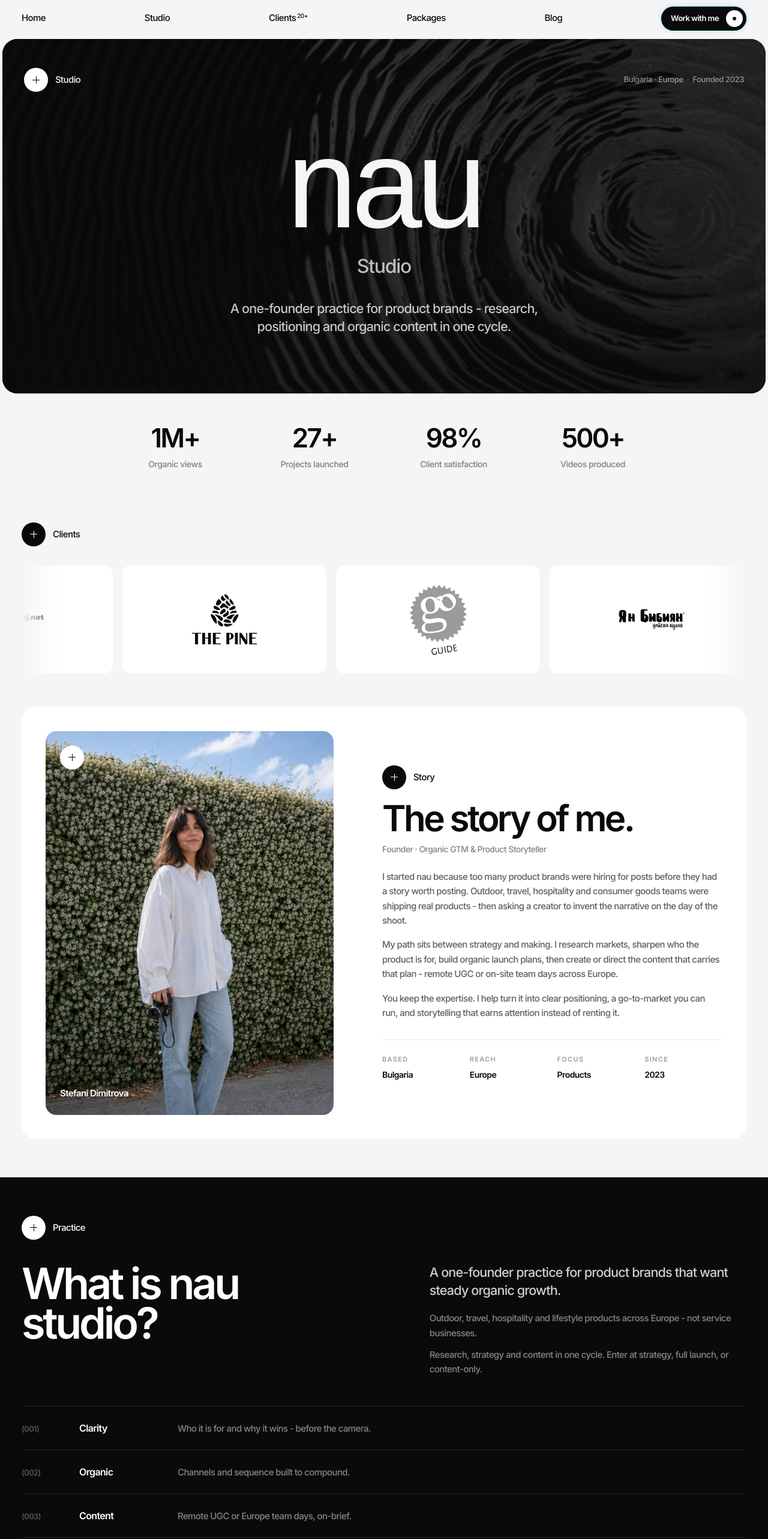
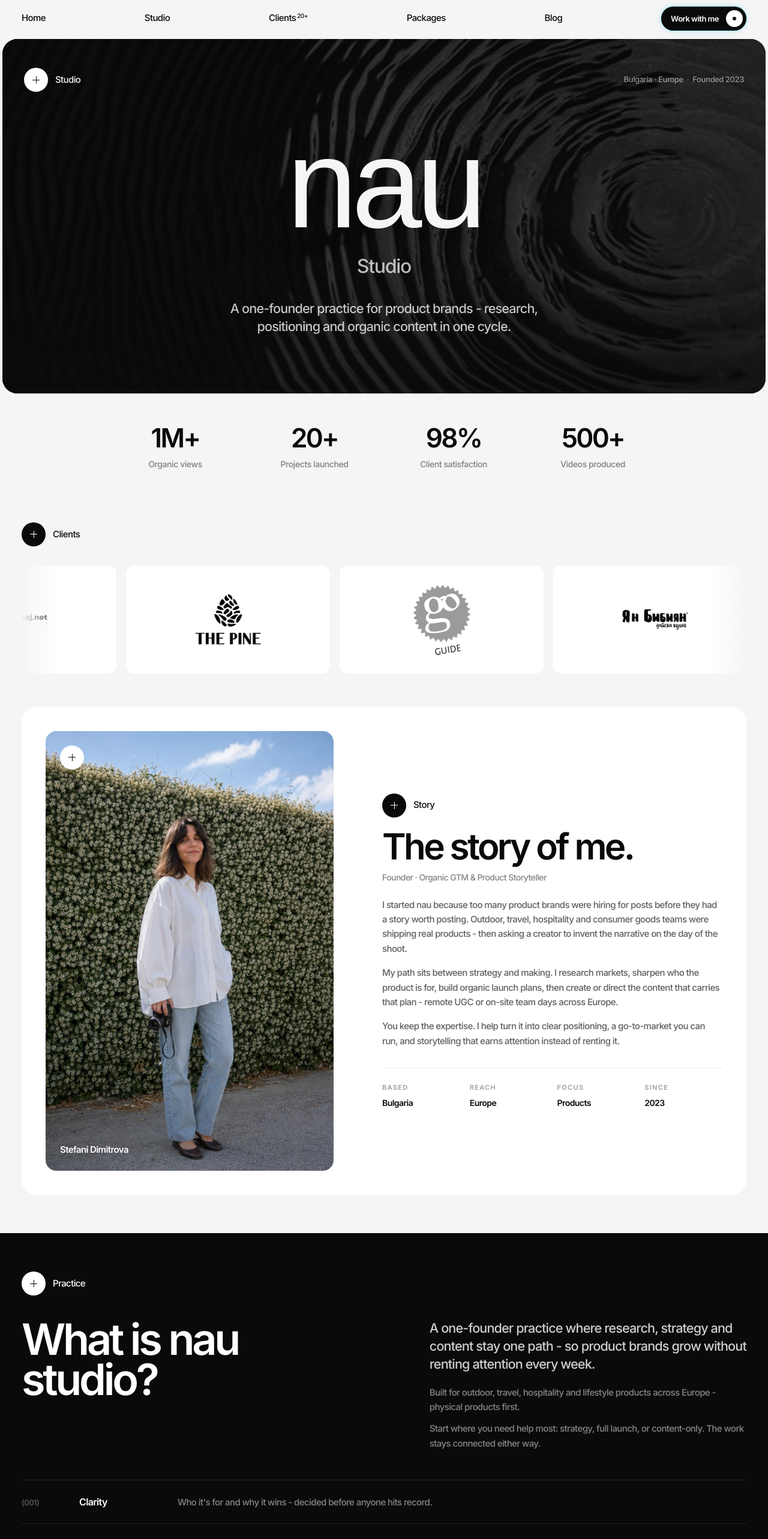
Before and after one commit to stephanie569/NAU-Web, a Next.js app: page /studio in a window 1280 px wide. Shown: the top 2566 px of the page at 60% size. Built offline with nearby package versions, Linux system fonts and the light colour scheme; a web font is replaced by a local one.

Commit message:
NAU 7.5
about me

```diff
--- a/src/app/globals.css
+++ b/src/app/globals.css
@@ -102,10 +102,12 @@
 
 .nau-electric-spacer {
   display: inline-flex;
+  align-items: center;
   width: fit-content;
   max-width: 100%;
   overflow: visible;
   vertical-align: middle;
+  line-height: 0;
 }
 
 .nau-electric-spacer.w-full {
--- a/src/app/studio/page.tsx
+++ b/src/app/studio/page.tsx
@@ -1,5 +1,7 @@
 import type { Metadata } from "next";
 import Image from "next/image";
+import Link from "next/link";
+import { BlogPreviewSection } from "@/components/BlogPreviewSection";
 import { ClientsSection } from "@/components/ClientsSection";
 import { NauButton } from "@/components/NauButton";
 import { NauLogoMark } from "@/components/NauLogoMark";
@@ -172,13 +174,13 @@ export default function StudioPage() {
       >
         <div className="mx-auto w-full max-w-[1520px]">
           <div className="grid gap-8 rounded-[24px] bg-white p-5 md:gap-10 md:p-8 lg:grid-cols-[minmax(0,0.95fr)_minmax(0,1.05fr)] lg:items-center lg:gap-12 lg:p-10">
-            <div className="relative mx-auto aspect-[3/4] w-full max-w-[480px] overflow-hidden rounded-[18px] bg-[#f0f0f0] lg:mx-0">
+            <div className="relative mx-auto aspect-[670/1024] w-full max-w-[480px] overflow-hidden rounded-[18px] bg-[#f0f0f0] lg:mx-0">
               <Image
                 src={story.photo.src}
                 alt={story.photo.alt}
                 fill
                 priority
-                className="object-cover object-[center_20%]"
+                className="object-cover object-center"
                 sizes="(max-width: 1024px) 100vw, 480px"
               />
               <div className="pointer-events-none absolute inset-0 flex flex-col justify-between p-5 md:p-6">
@@ -376,11 +378,34 @@ export default function StudioPage() {
             </ol>
           </div>
 
-          <div className="mt-10">
-            <NauButton href="/#packages">See packages</NauButton>
+          <div className="mt-12 flex flex-col gap-6 border-t border-[#0a0a0a]/10 pt-8 sm:mt-14 sm:flex-row sm:items-end sm:justify-between sm:gap-10 md:pt-10">
+            <div className="max-w-[36rem]">
+              <p className="text-[12px] font-semibold uppercase tracking-[0.14em] text-[#0a0a0a]/40">
+                {cycle.cta.label}
+              </p>
+              <p className="mt-3 text-[clamp(1.35rem,2.4vw,1.75rem)] leading-snug font-semibold tracking-[-0.045em] text-[#0a0a0a]">
+                {cycle.cta.title}
+              </p>
+              <p className="mt-3 text-[15px] leading-relaxed font-medium tracking-[-0.03em] text-[#0a0a0a]/55">
+                {cycle.cta.text}
+              </p>
+            </div>
+            <div className="flex flex-wrap items-center gap-3 self-start sm:self-end">
+              <Link
+                href={cycle.cta.secondary.href}
+                className="inline-flex items-center rounded-full border border-[#0a0a0a]/15 px-4 py-2.5 text-[13px] font-semibold tracking-[-0.04em] text-[#0a0a0a] transition-opacity hover:opacity-70"
+              >
+                {cycle.cta.secondary.button}
+              </Link>
+              <NauButton href={cycle.cta.primary.href} electric>
+                {cycle.cta.primary.button}
+              </NauButton>
+            </div>
           </div>
         </div>
       </section>
+
+      <BlogPreviewSection />
     </>
   );
 }
--- a/src/components/Header.tsx
+++ b/src/components/Header.tsx
@@ -118,7 +118,7 @@ export function Header() {
             <Link
               key={link.href}
               href={link.href}
-              className={`shrink-0 text-[15px] font-medium tracking-[-0.04em] transition-opacity ${linkClass}`}
+              className={`flex shrink-0 items-center text-[15px] font-medium tracking-[-0.04em] transition-opacity ${linkClass}`}
             >
               {link.label}
               {"count" in link && link.count ? (
@@ -129,7 +129,11 @@ export function Header() {
             </Link>
           ))}
 
-          <NauButton href="/contact" variant={isDark ? "light" : "dark"}>
+          <NauButton
+            href="/contact"
+            variant={isDark ? "light" : "dark"}
+            className="shrink-0"
+          >
             Work with me
           </NauButton>
         </nav>
--- a/src/components/NauButton.tsx
+++ b/src/components/NauButton.tsx
@@ -124,7 +124,7 @@ export function NauButton({
 
   return (
     <span
-      className={`nau-electric-spacer ${wantsFullWidth ? "w-full" : "self-start"} ${className}`}
+      className={`nau-electric-spacer inline-flex items-center ${wantsFullWidth ? "w-full" : ""} ${className}`.trim()}
     >
       {button}
     </span>
--- a/src/lib/data.ts
+++ b/src/lib/data.ts
@@ -58,7 +58,7 @@ export const services = [
 ];
 
 export const stats = [
-  { value: "27+", label: "projects" },
+  { value: "20+", label: "projects" },
   { value: "98%", label: "Client satisfaction rate" },
   { value: "+30%", label: "Conversion Rate Improvement" },
   { value: "3-4 weeks", label: "Delivery time" },
@@ -163,7 +163,7 @@ export const faqs = [
   {
     question: "Who do you work with?",
     answer:
-      "Product brands that want steady growth: outdoor, travel, marine, consumer tech, lifestyle, sustainable goods and sports equipment. Physical products, not service businesses.",
+      "Product brands that want steady growth: outdoor, travel, marine, consumer tech, lifestyle, sustainable goods and sports equipment. Focus is physical products.",
   },
   {
     question: "What do you actually help with?",
--- a/src/lib/sections.ts
+++ b/src/lib/sections.ts
@@ -653,7 +653,7 @@ export const faqItems = [
   {
     question: "Who do you work with?",
     answer:
-      "Product brands that want steady growth: outdoor, travel, marine, consumer tech, lifestyle, sustainable goods and sports equipment. Physical products, not service businesses.",
+      "Product brands that want steady growth: outdoor, travel, marine, consumer tech, lifestyle, sustainable goods and sports equipment. Focus is physical products.",
   },
   {
     question: "What do you actually help with?",
@@ -796,7 +796,7 @@ export const studioPageCopy = {
   impact: {
     stats: [
       { value: "1M+", label: "Organic views" },
-      { value: "27+", label: "Projects launched" },
+      { value: "20+", label: "Projects launched" },
       { value: "98%", label: "Client satisfaction" },
       { value: "500+", label: "Videos produced" },
     ],
@@ -829,26 +829,26 @@ export const studioPageCopy = {
     label: "Practice",
     title: "What is nau studio?",
     lead:
-      "A one-founder practice for product brands that want steady organic growth.",
+      "A one-founder practice where research, strategy and content stay one path - so product brands grow without renting attention every week.",
     body: [
-      "Outdoor, travel, hospitality and lifestyle products across Europe - not service businesses.",
-      "Research, strategy and content in one cycle. Enter at strategy, full launch, or content-only.",
+      "Built for outdoor, travel, hospitality and lifestyle products across Europe - physical products first.",
+      "Start where you need help most: strategy, full launch, or content-only. The work stays connected either way.",
     ],
     pillars: [
       {
         number: "001",
         title: "Clarity",
-        text: "Who it is for and why it wins - before the camera.",
+        text: "Who it's for and why it wins - decided before anyone hits record.",
       },
       {
         number: "002",
-        title: "Organic",
-        text: "Channels and sequence built to compound.",
+        title: "Strategy",
+        text: "Organic channels and a launch sequence built to compound, not spike.",
       },
       {
         number: "003",
         title: "Content",
-        text: "Remote UGC or Europe team days, on-brief.",
+        text: "Remote UGC or Europe team days, shot to the brief from steps one and two.",
       },
     ],
   },
@@ -861,7 +861,7 @@ export const studioPageCopy = {
     label: "Method",
     title: "The full cycle of my work.",
     lead:
-      "One 360 path from blank page to assets you can run. Most creators start at the post. I start earlier and finish later.",
+      "Five steps from blank page to assets you can run. Most creators start at the post. I start with the product - and finish after the first learning loop.",
     columns: {
       stage: "Stage",
       focus: "Focus",
@@ -871,34 +871,47 @@ export const studioPageCopy = {
       {
         number: "001",
         title: "Immerse",
-        focus: "Truth",
-        text: "How the product works and what steady growth means for this brand.",
+        focus: "Product",
+        text: "How it works, who already buys it, and what 'steady growth' means for this brand.",
       },
       {
         number: "002",
         title: "Define",
-        focus: "Position",
-        text: "Research, personas and messaging before anyone films a post.",
+        focus: "Clarity",
+        text: "Who it's for, why it wins, and the messaging - before anyone films a post.",
       },
       {
         number: "003",
         title: "Plan",
-        focus: "GTM",
-        text: "Channels, launch sequence and a 90-day roadmap with KPIs.",
+        focus: "Strategy",
+        text: "Organic channels, launch sequence and a 90-day roadmap with KPIs.",
       },
       {
         number: "004",
         title: "Create",
         focus: "Content",
-        text: "Founder-led or product-led work - remote UGC or Europe team day.",
+        text: "Founder-led or product-led work on that brief - remote UGC or a Europe team day.",
       },
       {
         number: "005",
         title: "Refine",
-        focus: "Learn",
-        text: "What resonates, what to cut, what to ship next.",
+        focus: "Learning",
+        text: "What resonated, what to cut, and what to ship next - so the cycle compounds.",
       },
     ],
+    cta: {
+      label: "Next step",
+      title: "Start where you are.",
+      text: "Strategy sprint, full launch, or content-only if you want to work together - or grab a digital guide if you prefer to move self-paced first.",
+      secondary: {
+        button: "See packages",
+        href: "/#packages",
+      },
+      primary: {
+        button: "Work with me",
+        href: "/contact",
+      },
+    },
   },
   collab: {
     label: "Collaborations",
```
